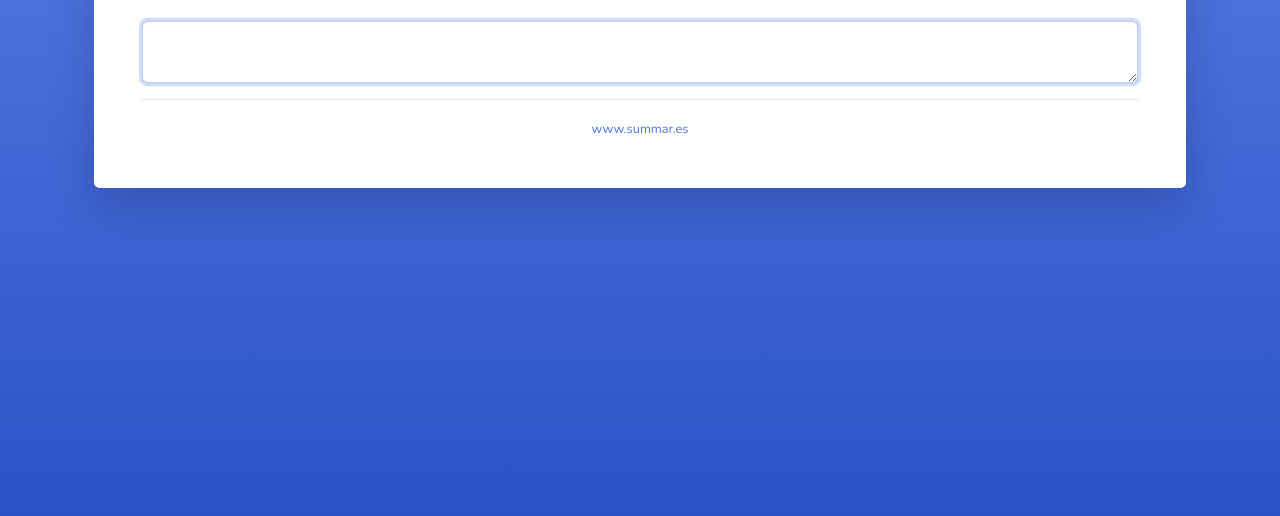
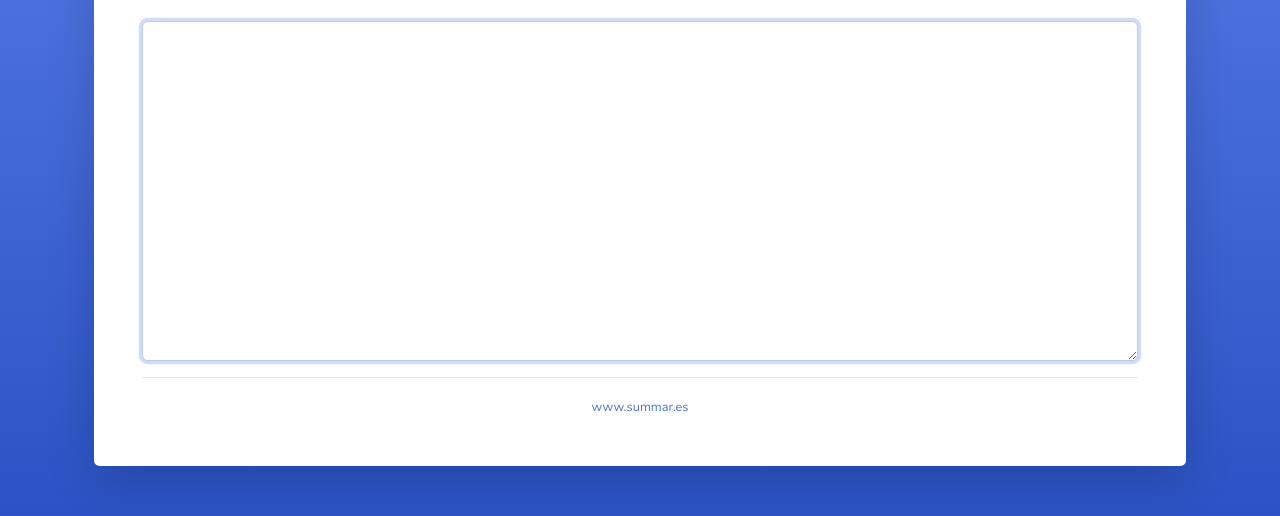
Before and after one commit to fmsummar/get-code, a plain HTML site: page index.html in a window 1280 px wide. Shown: the part 128-644 px from the top of the page. Drawn offline with nearby package versions, Linux system fonts and the light colour scheme.

Commit message:
TextArea Height 340

```diff
--- a/index.html
+++ b/index.html
@@ -37,7 +37,7 @@
               <form class="user">
                 <div class="form-group row">
                   <div class="col-sm-12 mb-6 mb-sm-0">
-                    <textarea class="form-control"  id="code" autofocus></textarea>
+                    <textarea class="form-control" style="height:340px" id="code" autofocus></textarea>
                   </div>
 
                 </div>
```
